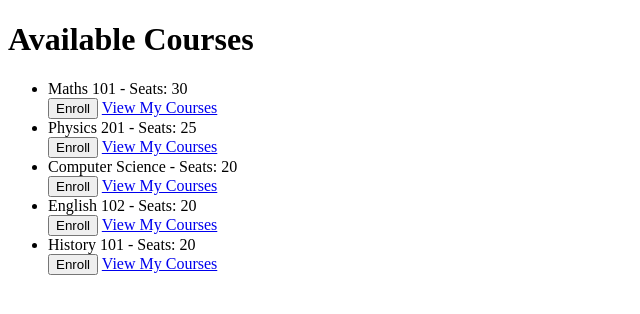
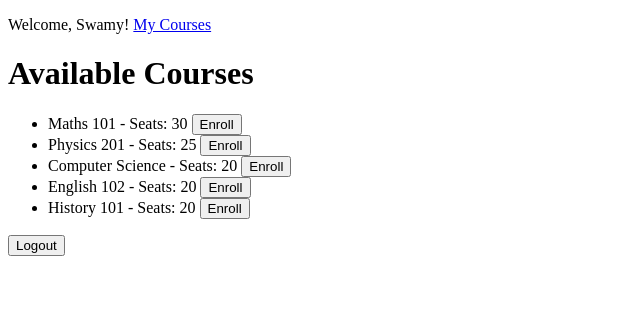
Before and after one commit to Swamy2255/student_course_system, a Django app: page / in a window 1280 px wide. Shown: the top 314 px of the page, without its empty margins (0-640 px from the left). Run offline with Django 5.2, Linux system fonts and the light colour scheme; a user stored in the database is signed in; data comes from the database, SQL or seed files in the repository; both versions use the stored data as it was after the commit.

Commit message:
Final Phase 4 updates: logout fix, welcome message, updated README and templates

```diff
--- a/registration/templates/registration/course_list.html
+++ b/registration/templates/registration/course_list.html
@@ -1,17 +1,36 @@
 <!DOCTYPE html>
 <html>
-<head><title>Course List</title></head>
+<head>
+    <title>Course List</title>
+</head>
 <body>
+
+    <!-- Navigation Bar -->
+    <div style="margin-bottom: 20px;">
+        {% if user.is_authenticated %}
+            <p>
+                Welcome, {{ user.username }}!
+
+                <a href="{% url 'enrolled_courses' %}">My Courses</a>
+            </p>
+        {% else %}
+            <p>
+                <a href="{% url 'login' %}">Login</a> |
+                <a href="{% url 'register' %}">Register</a>
+            </p>
+        {% endif %}
+    </div>
+
     <h1>Available Courses</h1>
+
     <ul>
         {% for course in courses %}
             <li>
                 {{ course.title }} - Seats: {{ course.seats_available }}
                 {% if user.is_authenticated %}
-                    <form method="post" action="{% url 'enroll_course' course.id %}">
+                    <form method="post" action="{% url 'enroll_course' course.id %}" style="display: inline;">
                         {% csrf_token %}
                         <button type="submit">Enroll</button>
-                        <a href="{% url 'enrolled_courses' %}">View My Courses</a>
                     </form>
                 {% else %}
                     <a href="{% url 'login' %}">Login to enroll</a>
@@ -19,6 +38,10 @@
             </li>
         {% endfor %}
     </ul>
+    <form action="{% url 'logout' %}" method="post" style="display: inline;">
+                    {% csrf_token %}
+                    <button type="submit">Logout</button>
+    </form>
 
 </body>
 </html>
--- a/registration/views.py
+++ b/registration/views.py
@@ -4,6 +4,7 @@ from django.contrib import messages
 from django.contrib.auth.decorators import login_required
 from .models import Course, Enrollment
 
+@login_required
 def course_list(request):
     courses = Course.objects.all()
     return render(request, 'registration/course_list.html', {'courses': courses})
```
Also changed, not shown: db.sqlite3, 5 other files.
